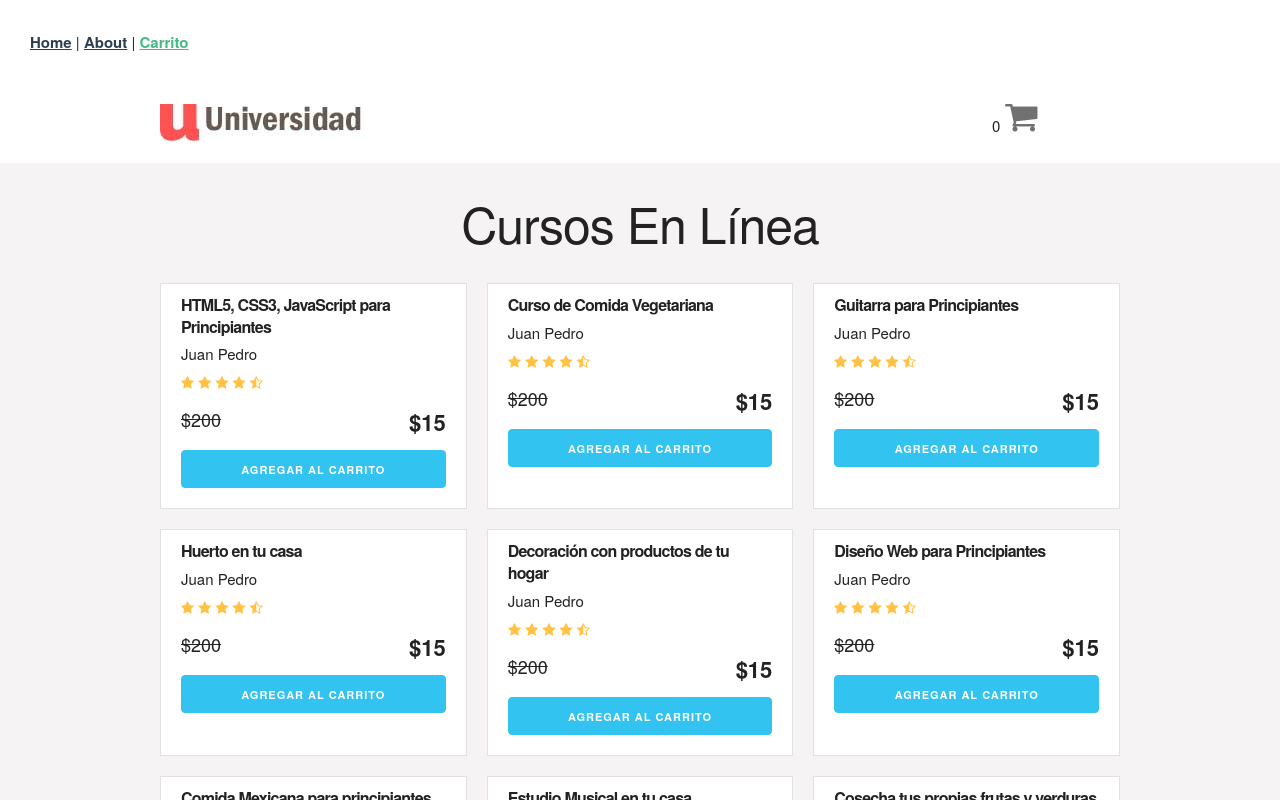
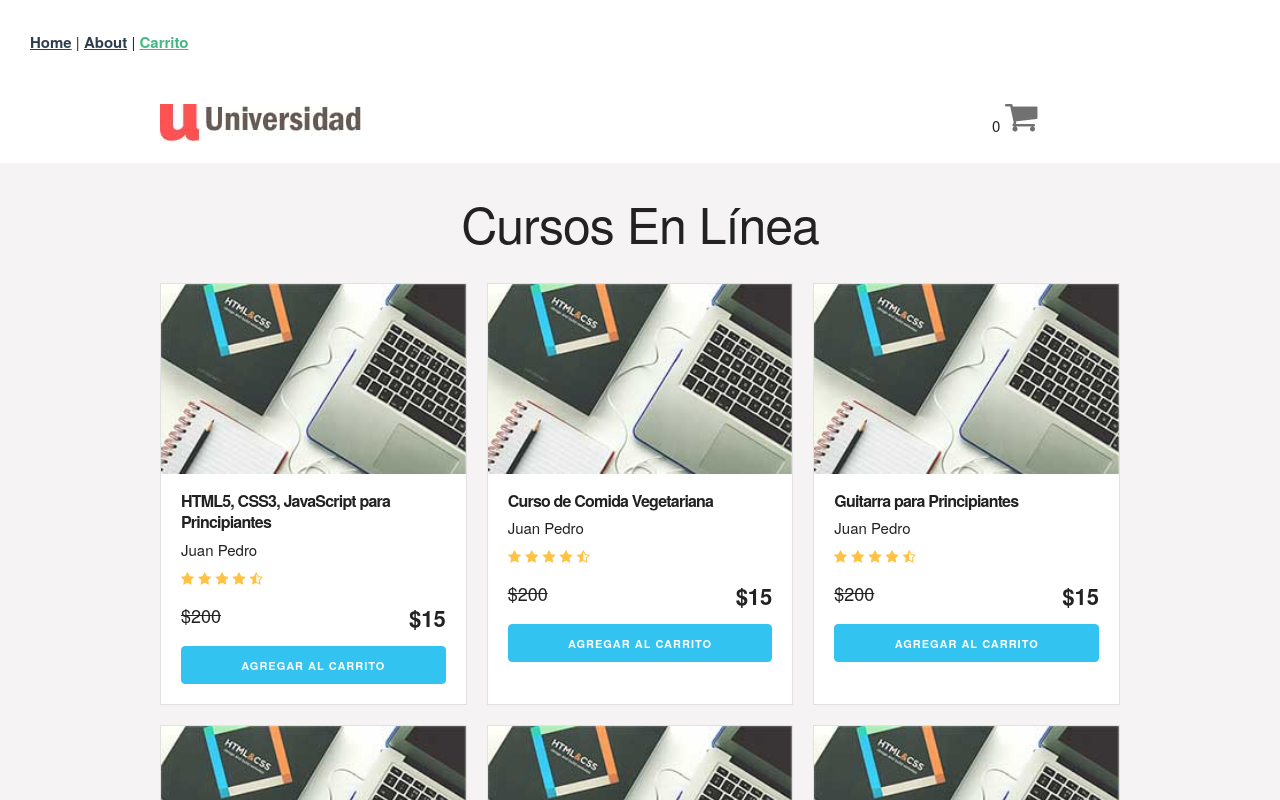
Before and after one commit to lopollodesign/prueba-vue, a Vue app: page /Carrito in a window 1280 px wide. Shown: the top 800 px of the page. Built offline with nearby package versions, Linux system fonts and the light colour scheme.

Commit message:
Pongo el precio de cada curso en base a la cantidad y pongo una imagen por defecto que quede mejor

```diff
--- a/src/components/CourseCard.vue
+++ b/src/components/CourseCard.vue
@@ -1,6 +1,6 @@
 <template>
   <div class="card">
-    <img v-show="false" :src="img" class="imagen-curso u-full-width" :alt="title">
+    <img src="../assets/curso1.jpg" class="imagen-curso u-full-width" :alt="title">
     <div class="info-card">
       <h4>{{ title }}</h4>
       <p>Juan Pedro</p>
--- a/src/components/ShoppingList.vue
+++ b/src/components/ShoppingList.vue
@@ -19,7 +19,7 @@
             {{ item.name }}
           </td>
           <td>
-            ${{ item.finalprice }}
+            ${{ item.finalprice * item.amount }}
           </td>
           <td>
             {{ item.amount }}
```
